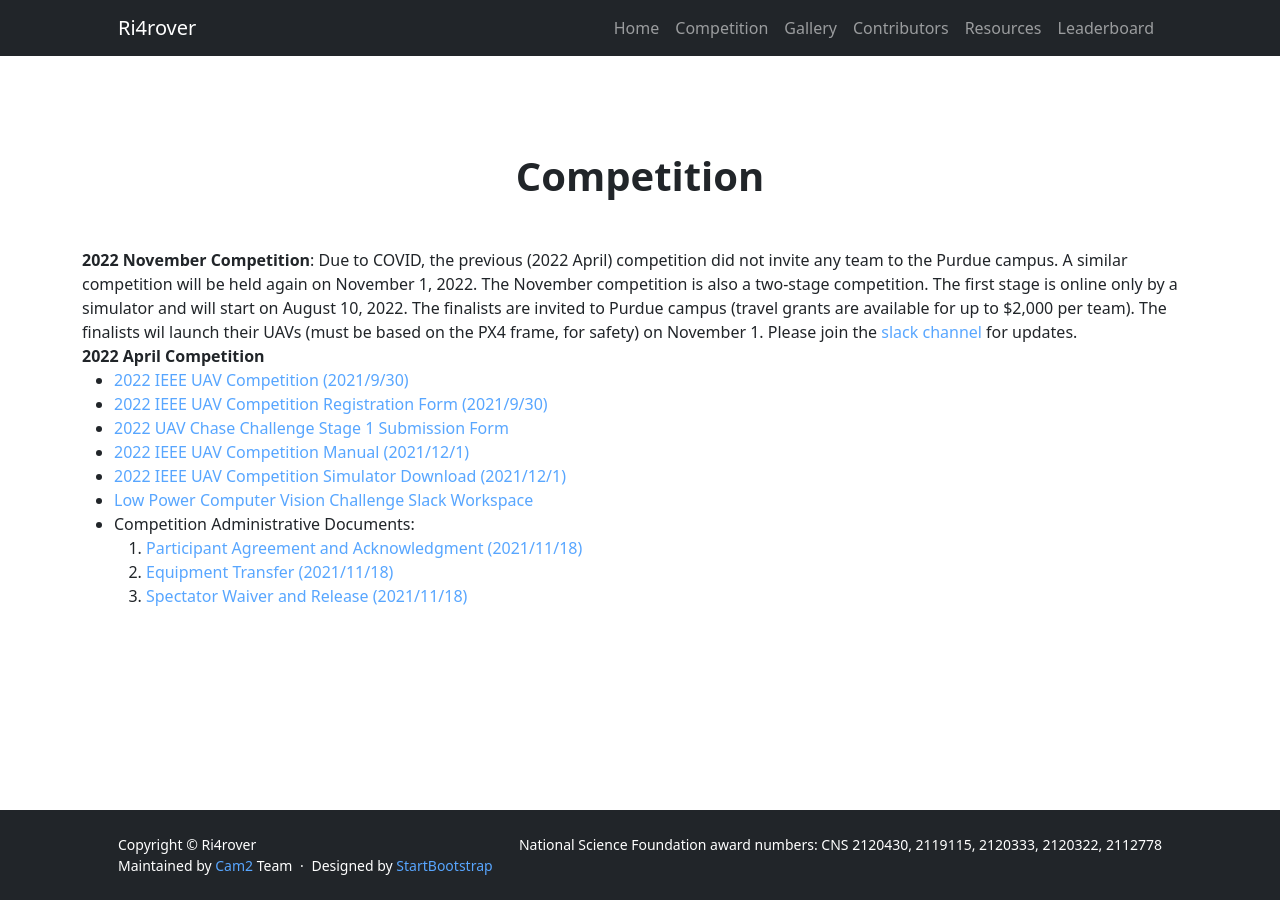
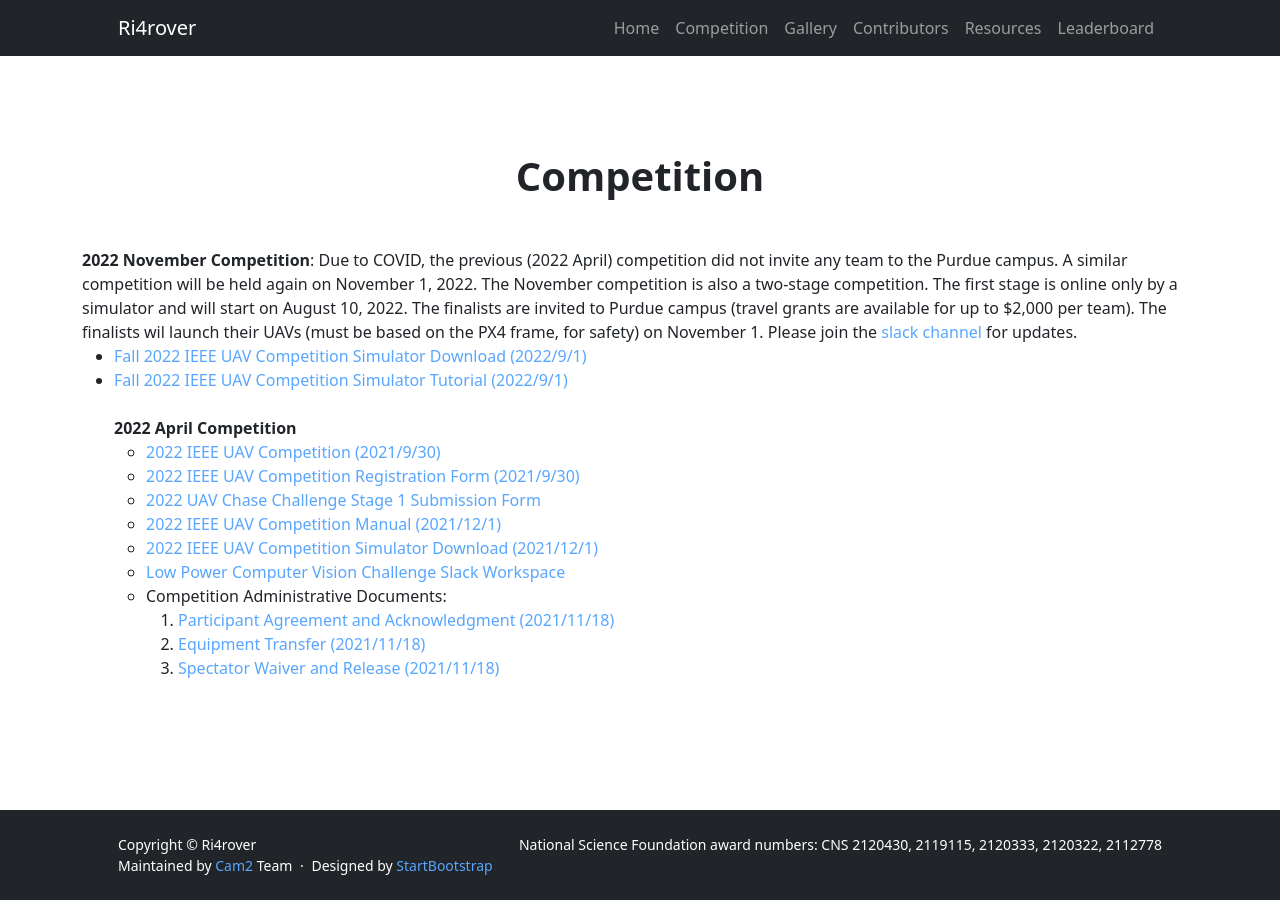
Before and after one commit to OliverQiang/Ri4rover, a Jekyll site: the page built from _pages/competition.html, in a window 1280 px wide. Built offline with Jekyll 4.4.1, drawn with Linux system fonts in a browser that asks for light colours.

Commit message:
Updated simulator for Fall 2022 competition

```diff
--- a/_pages/competition.html
+++ b/_pages/competition.html
@@ -23,7 +23,17 @@ title: Ri4rover
       PX4 frame, for safety) on November 1.  Please join
       the <a href="https://join.slack.com/t/lpcvc/shared_invite/zt-1fdowvmtf-YN3rg13WAni5FZ3sFKuN2Q">
       slack channel </a> for updates.
+
+        <ul>
+            <li>
+                <a href="https://github.com/jgoppert/auav_f22">Fall 2022 IEEE UAV Competition Simulator Download (2022/9/1)</a>
+            </li>
+
+              <li>
+                <a href="https://drive.google.com/file/d/1pzRocIuenpwbT0Yhdkmk-wXx2F29YgtY/view?usp=sharing">Fall 2022 IEEE UAV Competition Simulator Tutorial (2022/9/1)</a>
+            </li>
      <br>
+
       <b>2022 April Competition</b>
         <ul>
             <li>
```
